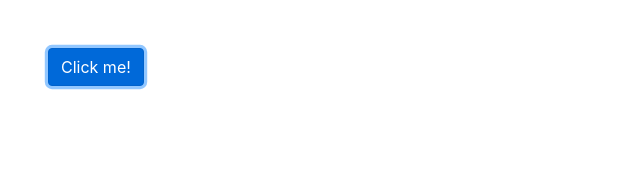
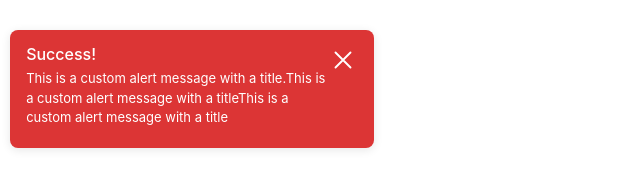
Before and after one commit to favourdev1/AlertHub, a website: page example/index.htm in a window 1280 px wide. Both pictures are taken after a click on the button "Click me!". Shown: the whole page, without its empty margins (0-640 px from the left). Drawn offline with nearby package versions, Linux system fonts and the light colour scheme.

Commit message:
fixed little bug with the time out

```diff
--- a/example/index.htm
+++ b/example/index.htm
@@ -24,8 +24,9 @@
             alertInstance.showAlert({
                 title: "Success!",
                 description: "This is a custom alert message with a title.This is a custom alert message with a titleThis is a custom alert message with a title ",
-                type: "primary",
-                setTimeout: 3,
+                type: "danger",
+                timeout: 3,
+                position: 'top-left',
                 closeButton: true,
                 closeButtonSize: 30,
                 animation: "slide-in"
```
